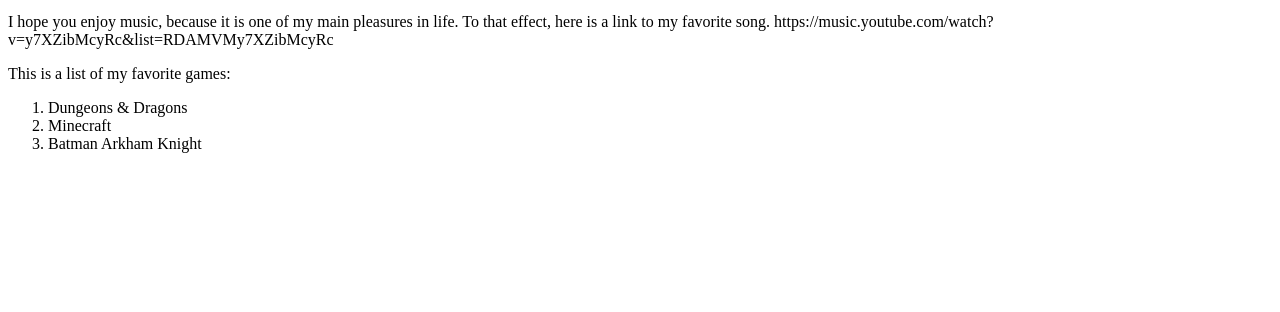
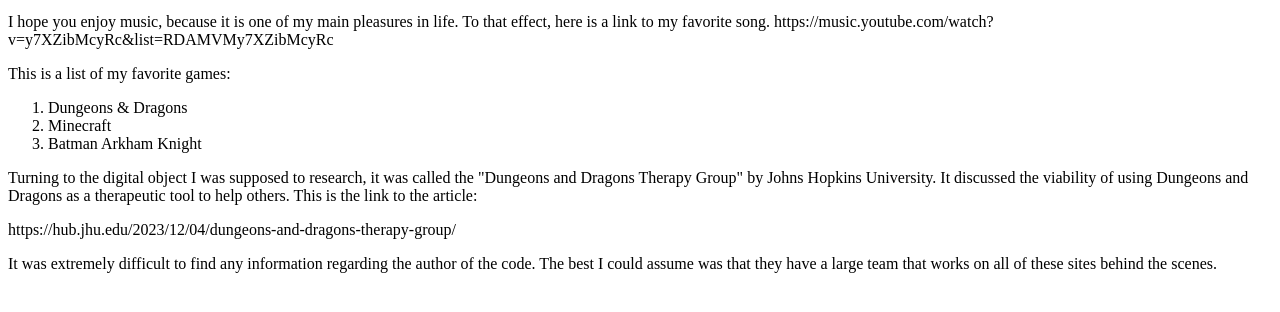
Before and after one commit to AidanGL/is310-coding-assignments, a plain HTML site: page source-and-style/index.html in a window 1280 px wide. Shown: the part 148-460 px from the top of the page. Drawn offline with Linux system fonts and the light colour scheme.

Commit message:
Completed Source and Style Assignment

```diff
--- a/source-and-style/index.html
+++ b/source-and-style/index.html
@@ -24,5 +24,9 @@
         <li>Minecraft</li>
         <li>Batman Arkham Knight</li>
     </ol>
+    <p>Turning to the digital object I was supposed to research, it was called the "Dungeons and Dragons Therapy Group" by Johns Hopkins University. It discussed the viability of using Dungeons and Dragons as a therapeutic tool to help others. This is the link to the article:
+    </p>
+        <a>https://hub.jhu.edu/2023/12/04/dungeons-and-dragons-therapy-group/</a>
+    <p>It was extremely difficult to find any information regarding the author of the code. The best I could assume was that they have a large team that works on all of these sites behind the scenes.</p>
 </body>
 </html>
```
